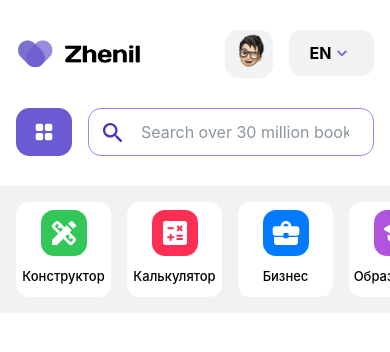
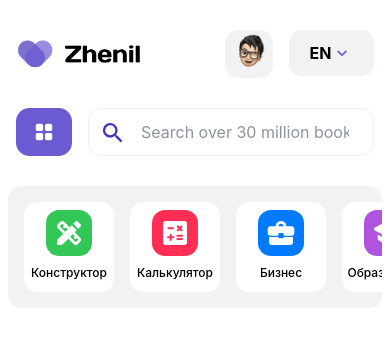
Before and after one commit to DreamerView/zhenil-next, a Next.js app: page / in a window 390 px wide. Shown: the top 352 px of the page. Built offline with nearby package versions, Linux system fonts and the light colour scheme.

Commit message:
mobile change

```diff
--- a/styles/acc.css
+++ b/styles/acc.css
@@ -29,6 +29,9 @@
     }
     div.main__block_fixed_confirm {
         padding:3px 0 3px 0;
+    }
+    div.main__nav {
+        border-radius: 13px;
     }
 }
 @media screen and (min-width:1161px) and (max-width:1899px) {
@@ -62,6 +65,9 @@
     }
     div.main__block_fixed_confirm {
         padding:3px 0 3px 0;
+    }
+    div.main__nav {
+        border-radius: 13px;
     }
 }
 @media (min-width:601px) and (max-width:1160px) {
@@ -97,6 +103,9 @@
     div.main__block_fixed_confirm {
         padding:3px 0 3px 0;
     }
+    div.main__nav {
+        border-radius: 13px;
+    }
 }
 @media (min-width:1px) and (max-width:600px) {
     div.main__block_menu_select {
@@ -129,6 +138,7 @@
 }
 
 div.main__nav {
+    margin: var(--n-2);
     padding:var(--n-1);
     background-color: var(--nav_block);
 }
--- a/styles/globals.css
+++ b/styles/globals.css
@@ -255,7 +255,7 @@ p.nav > a {
       --red_back:hsl(349, 100%, 59%);
       --orange_back:hsl(36, 100%, 52%);
       --input_back_text:hsl(206, 7%, 58%);
-      --input_border:hsl(241, 100%, 77%);
+      --input_border:hsl(195, 13%, 94%);
       --border-color:hsl(216, 10%, 90%);
       --search_icon: url(../public/img/search.svg);
       --nav_menu_c:hsl(0, 0%, 100%);
@@ -282,7 +282,8 @@ p.nav > a {
   :root {
       --m-1: 30px 150px;
       --m-2: 74px 150px;
-      --n-1: 16px 150px;
+      --n-1: 25px 112.5px;
+      --n-2: 0 37.5px;
       --m-p:40px 20px;
       --p:60px;
       --n-b: var(--border-color);
@@ -327,7 +328,8 @@ p.nav > a {
   :root {
       --m-1: 30px 50px;
       --m-2: 66px 50px;
-      --n-1: 24px 50px;
+      --n-1: 25px 37.5px;
+      --n-2: 0 12.5px;
       --m-p: 40px 20px;
       --p:60px;
       --n-b: var(--border-color);
@@ -364,6 +366,7 @@ p.nav > a {
       --m-1: 30px 32px;
       --m-2: 74px 32px;
       --n-1: 16px 32px;
+      --n-2: 0 16px;
       --m-p: 32px 32px;
       --p:60px;
       --n-b: var(--border-color);
--- a/styles/index_main.module.css
+++ b/styles/index_main.module.css
@@ -104,11 +104,13 @@
 @media (min-width:1px) and (max-width:600px) {
     div.main__menu_nav {
         background-color: transparent;
-        width:100%;
+        width:calc(100%-22px);
         padding:16px 0;
         overflow-x: auto;
         overflow-y: hidden;
         background-color: var(--nav_block);
+        border-radius: 13px;
+        margin: 0 8px;
     }
     div.main__menu_nav_blocks {
         display: flex;
@@ -116,8 +118,8 @@
     }
     div.main__menu_nav_block {
         background-color: var(--nav_menu_c);
-        width:95px;
-        height:95px;
+        width:90px;
+        height:90px;
         border-radius: 13px;
         margin: 0 8px;
         cursor: pointer;
@@ -127,8 +129,8 @@
         justify-content: center;
     }
     span.nav_header {
-        margin-top:8px;
-        font-size: 13px;
+        margin-top:4px;
+        font-size: 12px;
         text-align: center;
         font-weight: 500;
     }
```
